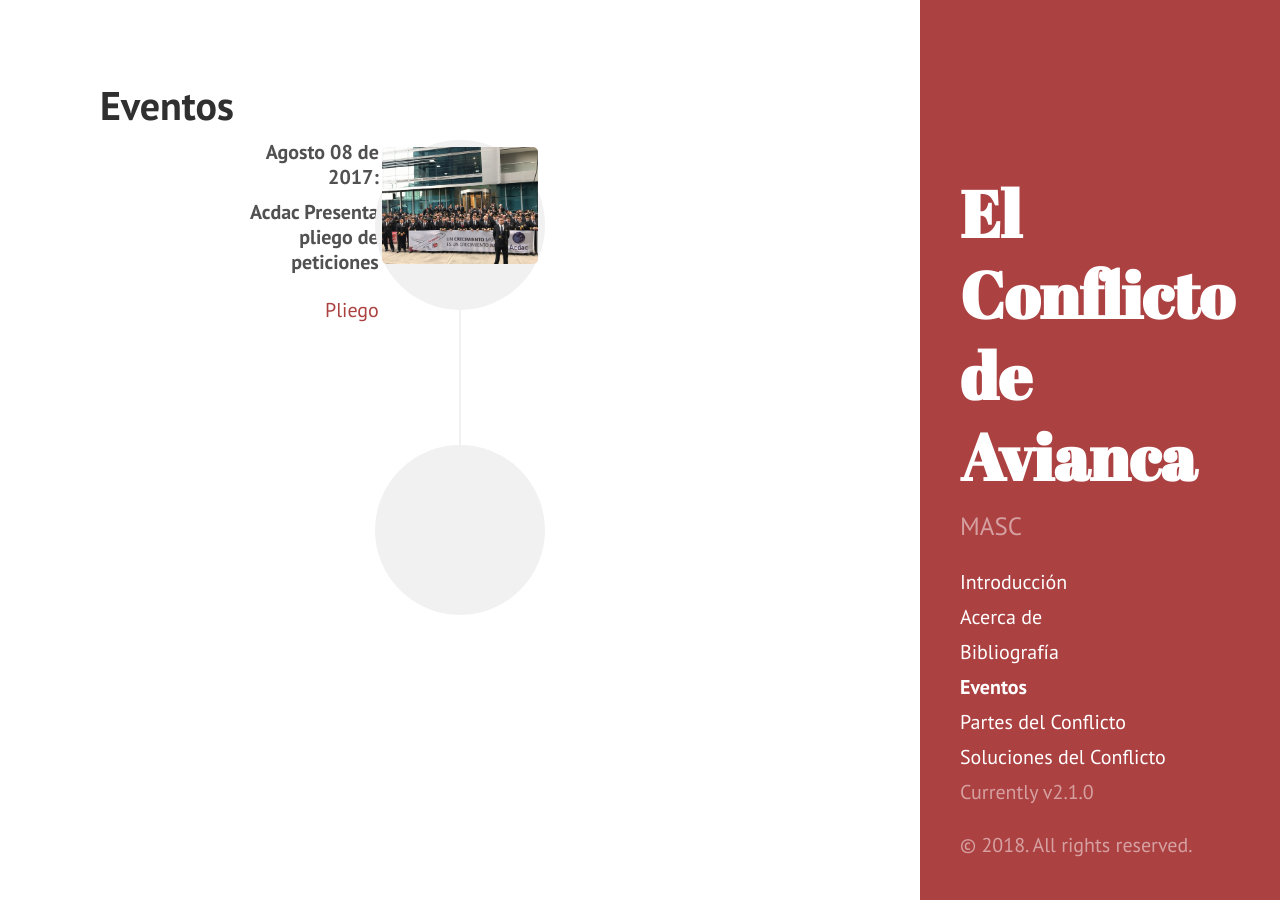
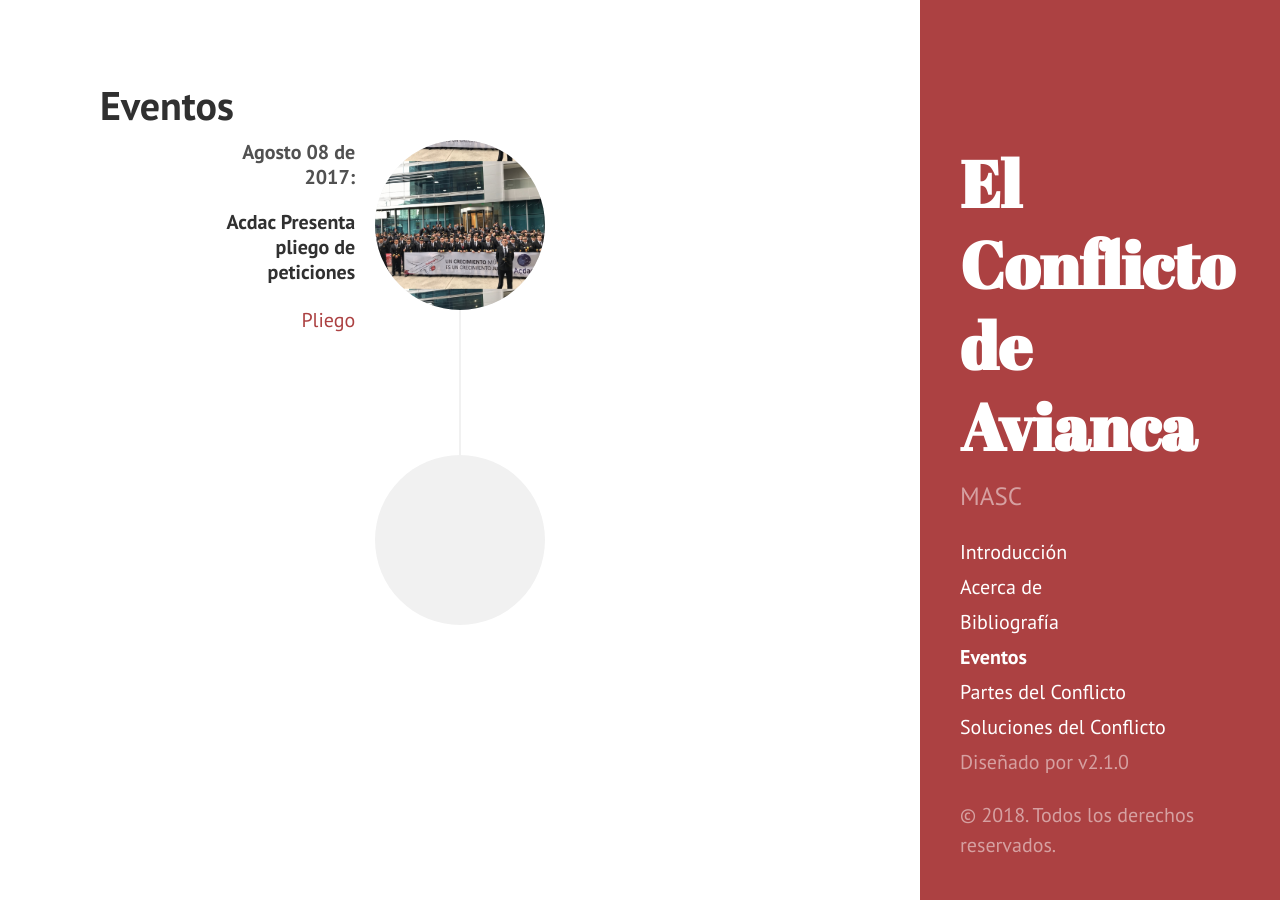
Before and after one commit to Skao93/conflictoavianca.github.io, a Jekyll site: the page built from eventos.html, in a window 1280 px wide. Built offline with Jekyll 4.4.1, drawn with Linux system fonts in a browser that asks for light colours; Markdown is read by kramdown in place of the engine named in the settings.

Commit message:
Fix eventos align

```diff
--- a/_includes/sidebar.html
+++ b/_includes/sidebar.html
@@ -26,9 +26,9 @@
         {% endif %}
       {% endfor %}
 
-      <span class="sidebar-nav-item">Currently v{{ site.version }}</span>
+      <span class="sidebar-nav-item">Diseñado por  v{{ site.version }}</span>
     </nav>
 
-    <p>&copy; {{ site.time | date: '%Y' }}. All rights reserved.</p>
+    <p>&copy; {{ site.time | date: '%Y' }}. Todos los derechos reservados.</p>
   </div>
 </div>
--- a/eventos.html
+++ b/eventos.html
@@ -3,9 +3,6 @@ layout: page
 title: Eventos
 ---
 
-<section id="{{ page.title }}" class="container content-section text-center">
-	<div class="row">
-		<div class="col-lg-8 col-lg-offset-2">
 			<ul class="timeline">
 			{% for post in site.posts %}
 			{% assign loopindex = forloop.index | modulo: 2 %}
@@ -16,13 +13,15 @@ title: Eventos
 			{% endcapture %}
 				<li class="{{ class }}">
 					<div class="timeline-image">
-						<img class="img-circle img-responsive" src="{% if post.image %}{{ post.image }}{% else %}{{site.career-img}}{% endif %}" alt="">
+						<div class="circular" style = "background-image: url({% if post.image %}{{ post.image }}{% else %}{{site.career-img}}{% endif %});">
+							<img src="{% if post.image %}{{ post.image }}{% else %}{{site.career-img}}{% endif %}" alt="">
+						</div>
 					</div>
 					<div class="timeline-panel">
 						<div class="timeline-heading">
 							<h4>{{post.timeline-date}}:</h4>
-							<h4 class="subheading">{{ post.title }}</h4>
-							<h5 class="subheading">{{ post.subtitle }}</h4>
+							<h5 class="subheading">{{ post.title }}</h5>
+							<h5 class="subheading">{{ post.subtitle }}</h5>
 						</div>
 						<div class="timeline-body">
 							<p class="text-muted">{{ post.content }}</p>
@@ -34,10 +33,7 @@ title: Eventos
 
 				<li class="timeline-inverted">
 					<div class="timeline-image">
-						<img class="img-circle img-responsive" src="{{ site.baseurl }}/{{ site.career-img }}" alt="">
+						<img class="img-circle img-responsive" src="{{ site.career-img }}" alt="">
 					</div>
 				</li>
 			</ul>
-		</div>
-	</div>
-</section>
--- a/public/css/timeline.css
+++ b/public/css/timeline.css
@@ -53,6 +53,19 @@
     border-left-width: 0;
 }
 
+.circular {
+	width: 80px;
+	height: 80px;
+	background-position: 50%;
+    border-radius: 50%;
+    background-size: 100% auto;
+}
+
+.circular img {
+	opacity: 0;
+	filter: alpha(opacity=0);
+}
+
 .timeline>li .timeline-image {
     z-index: 100;
     position: absolute;
@@ -60,7 +73,6 @@
     width: 80px;
     height: 80px;
     margin-left: 0;
-    border: 7px solid #f1f1f1;
     border-radius: 100%;
     text-align: center;
     color: #fff;
@@ -135,6 +147,14 @@
         margin-left: -50px;
     }
 
+    .circular {
+    	width: 100px;
+    	height: 100px;
+    	background-position: 50%;
+        border-radius: 50%;
+        background-size: 100% auto;
+    }
+
     .timeline>li .timeline-image h4 {
         margin-top: 16px;
         font-size: 13px;
@@ -154,13 +174,21 @@
     }
 
     .timeline>li .timeline-panel {
-        padding: 0 20px 20px;
+        padding: 0 40px 20px 20px;
     }
 
     .timeline>li .timeline-image {
         width: 150px;
         height: 150px;
         margin-left: -75px;
+    }
+
+    .circular {
+    	width: 150px;
+    	height: 150px;
+	    background-position: 50%;
+        border-radius: 50%;
+        background-size: 100% auto;
     }
 
     .timeline>li .timeline-image h4 {
@@ -180,13 +208,21 @@
     }
 
     .timeline>li .timeline-panel {
-        padding: 0 20px 20px 100px;
+        padding: 0 40px 20px 100px;
     }
 
     .timeline>li .timeline-image {
         width: 170px;
         height: 170px;
         margin-left: -85px;
+    }
+
+    .circular {
+    	width: 170px;
+    	height: 170px;
+    	background-position: 50%;
+        border-radius: 50%;
+        background-size: 100% auto;
     }
 
     .timeline>li .timeline-image h4 {
```
